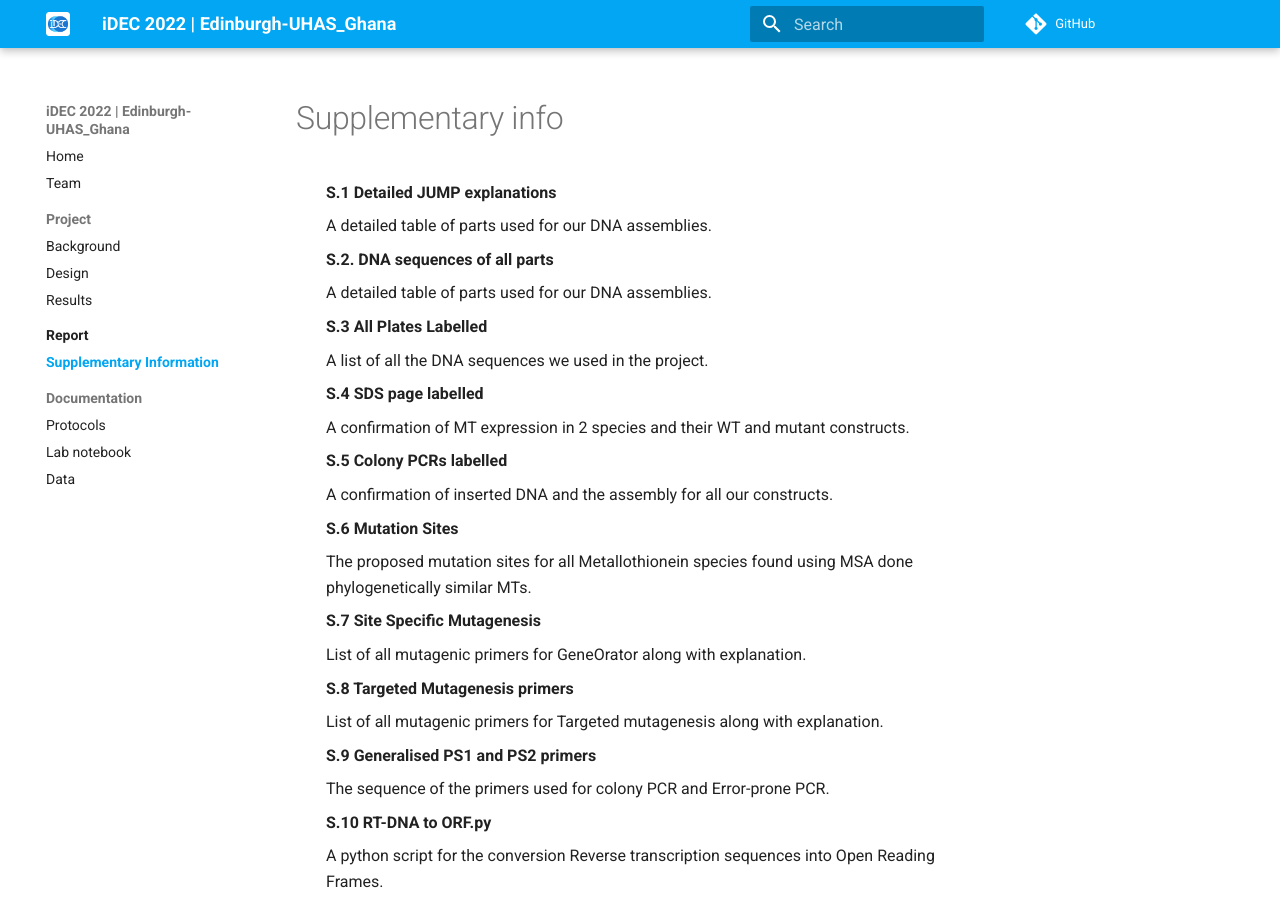
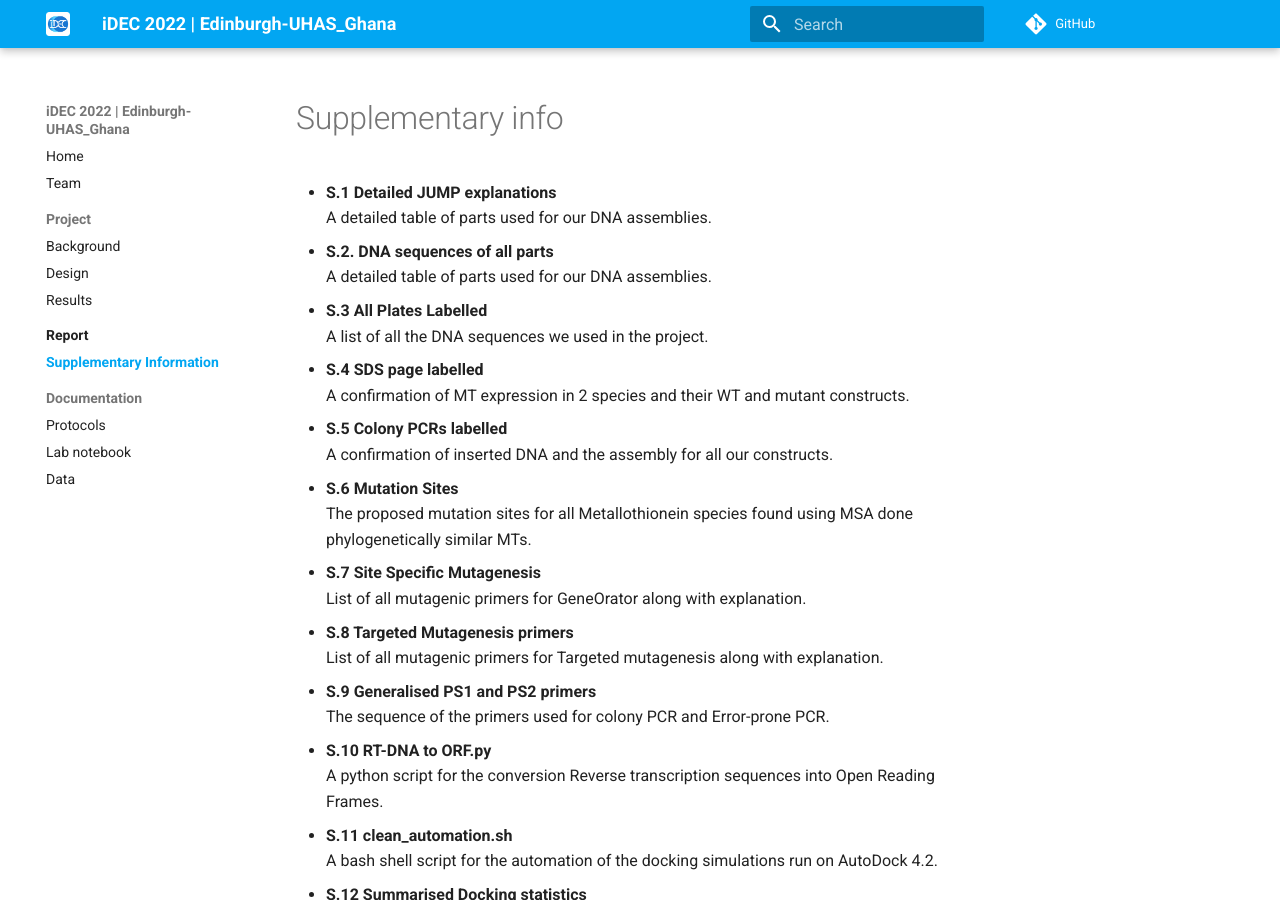
Before and after one commit to idec-teams/2022_Edinburgh-UHAS_Ghana, an MkDocs documentation site: the page built from docs/supplementary_info.md, in a window 1280 px wide and 900 px high. Built offline with MkDocs 1.6.1 and Material for MkDocs 9.7.7, drawn with Linux system fonts in a browser that asks for light colours; comment, search, counter and statistics services are not loaded.

Commit message:
Update supplementary_info.md

```diff
--- a/docs/supplementary_info.md
+++ b/docs/supplementary_info.md
@@ -1,34 +1,34 @@
 # Supplementary info
 
-<ul style="list-style: none;">
-  <li><b>S.1 Detailed JUMP explanations</b></li>
-  <li>A detailed table of parts used for our DNA assemblies.</li>
-  <li><b>S.2. DNA sequences of all parts </b></li>
-  <li>A detailed table of parts used for our DNA assemblies. </li>
-  <li><b>S.3 All Plates Labelled  </b></li>
-  <li>A list of all the DNA sequences we used in the project. </li>
-  <li><b>S.4 SDS page labelled  </b></li>
-  <li>A confirmation of MT expression in 2 species and their WT and mutant constructs. </li>
-  <li><b>S.5 Colony PCRs labelled  </b></li>
-  <li>A confirmation of inserted DNA and the assembly for all our constructs. </li>
-  <li><b>S.6 Mutation Sites  </b></li>
-  <li>The proposed mutation sites for all Metallothionein species found using MSA done phylogenetically similar MTs. </li>
-  <li><b>S.7 Site Specific Mutagenesis </b></li>
-  <li>List of all mutagenic primers for GeneOrator along with explanation. </li>
-  <li><b>S.8 Targeted Mutagenesis primers  </b></li>
-  <li>List of all mutagenic primers for Targeted mutagenesis along with explanation. </li>
-  <li><b>S.9 Generalised PS1 and PS2 primers  </b></li>
-  <li>The sequence of the primers used for colony PCR and Error-prone PCR. </li>
-  <li><b>S.10 RT-DNA to ORF.py  </b></li>
-  <li>A python script for the conversion Reverse transcription sequences into Open Reading Frames. </li>
-  <li><b>S.11 clean_automation.sh  </b></li>
-  <li>A bash shell script for the automation of the docking simulations run on AutoDock 4.2. </li>
-  <li><b>S.12 Summarised Docking statistics  </b></li>
-  <li>The pass/fail metric for each docked metallothionein’s cysteine residues and the free energy per ion data.</li>
-  <li><b>S.13 Docking Log Summaries of the best model </b></li>
-  <li>Detailed logs of the raw data generated per cysteine of each MT. </li>
-  <li><b>S.14 Reagent List  </b></li>
-  <li>A list of the reagents used by us.  </li>
+<ul>
+  <li><b>S.1 Detailed JUMP explanations</b>
+  <br>A detailed table of parts used for our DNA assemblies.</li>
+  <li><b>S.2. DNA sequences of all parts </b>
+  <br>A detailed table of parts used for our DNA assemblies. </li>
+  <li><b>S.3 All Plates Labelled  </b>
+  <br>A list of all the DNA sequences we used in the project. </li>
+  <li><b>S.4 SDS page labelled  </b>
+  <br>A confirmation of MT expression in 2 species and their WT and mutant constructs. </li>
+  <li><b>S.5 Colony PCRs labelled  </b>
+  <br>A confirmation of inserted DNA and the assembly for all our constructs. </li>
+  <li><b>S.6 Mutation Sites  </b>
+  <br>The proposed mutation sites for all Metallothionein species found using MSA done phylogenetically similar MTs. </li>
+  <li><b>S.7 Site Specific Mutagenesis </b>
+  <br>List of all mutagenic primers for GeneOrator along with explanation. </li>
+  <li><b>S.8 Targeted Mutagenesis primers  </b>
+  <br>List of all mutagenic primers for Targeted mutagenesis along with explanation. </li>
+  <li><b>S.9 Generalised PS1 and PS2 primers  </b>
+  <br>The sequence of the primers used for colony PCR and Error-prone PCR. </li>
+  <li><b>S.10 RT-DNA to ORF.py  </b>
+  <br>A python script for the conversion Reverse transcription sequences into Open Reading Frames. </li>
+  <li><b>S.11 clean_automation.sh  </b>
+  <br>A bash shell script for the automation of the docking simulations run on AutoDock 4.2. </li>
+  <li><b>S.12 Summarised Docking statistics  </b>
+  <br>The pass/fail metric for each docked metallothionein’s cysteine residues and the free energy per ion data.</li>
+  <li><b>S.13 Docking Log Summaries of the best model </b>
+  <br>Detailed logs of the raw data generated per cysteine of each MT. </li>
+  <li><b>S.14 Reagent List  </b>
+  <br>A list of the reagents used by us.  </li>
 
 </ul>
 
```
